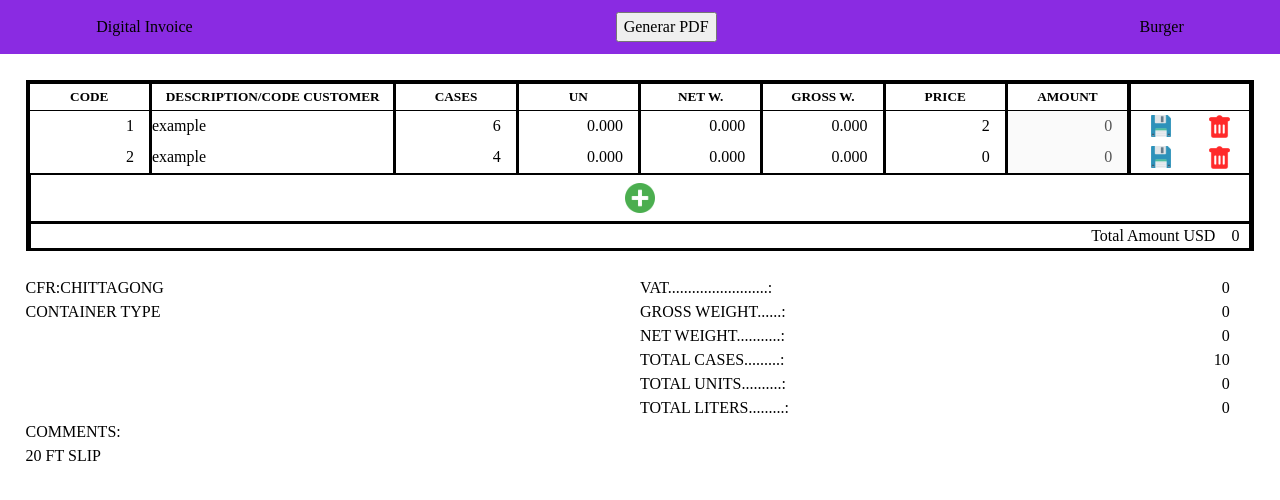
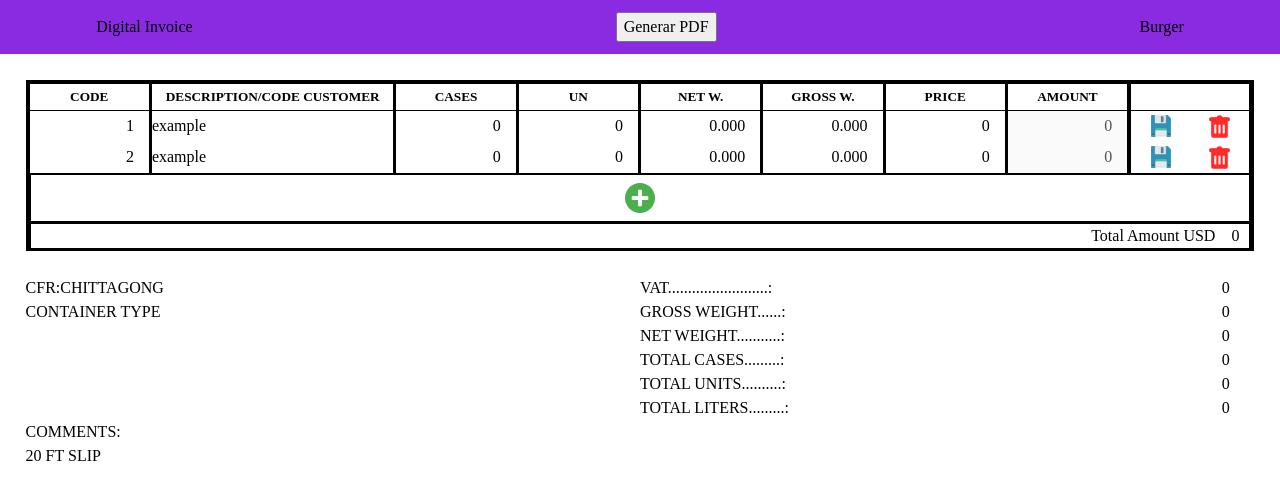
Before and after one commit to PDFgenerator/PDFgenerator.github.io, a React (Create React App) app: page / in a window 1280 px wide. Shown: the top 500 px of the page. Built offline with nearby package versions, Linux system fonts and the light colour scheme; a web font is replaced by a local one.

Commit message:
funcion calculate all amount in rows its working good

```diff
--- a/src/App/Inovoice/RowCard/rowCard.jsx
+++ b/src/App/Inovoice/RowCard/rowCard.jsx
@@ -2,19 +2,21 @@ import css from "./rowCard.module.css";
 import bucket from "../../../Assets/borrar.svg";
 import disquete from "../../../Assets/disquete.svg";
 import { useState } from "react";
-import {DataService, updateTotals} from "../../../Repository/DataService.js";
+import {calculateAmount, DataService, updateTotals} from "../../../Repository/DataService.js";
 
 export function RowCard(props) {
 
     const [id, setId] = useState(props.id);
     const [code, setCode] = useState();
     const [description, setDescription] = useState();
-    const [cases, setCases] = useState();
+    const [cases, setCases] = useState(0);
     const [un, setUn] = useState();
     const [net, setNet] = useState();
     const [gross, setGross] = useState();
-    const [price, setPrice] = useState();
-    const [amount, setAmount] = useState();
+    const [price, setPrice] = useState(0);
+    const [amount, setAmount] = useState(props.amount);
+
+    // calculateAmount(DataService.table)
 
     const edit = (rowToEdit) => {
         console.log(DataService.table.filter( row => row.id === rowToEdit.id))
@@ -36,14 +38,17 @@ export function RowCard(props) {
         if (!net) {row.net = props.net};
         if (!gross) {row.gross = props.gross};
         if (!price) {row.price = props.price};
-        if (!amount) {row.amount = props.amount};
+        // if (!amount) {row.amount = props.amount};
 
+        calculateAmount(DataService.table)
         edit(row)
         updateTotals()
         props.setIsSaved(true)
+
         console.log(row)
         console.log(DataService.table)
     }
+
 
     return (
         <form className={css.RowStyles} onSubmit={ save } >
@@ -55,8 +60,8 @@ export function RowCard(props) {
             <input defaultValue={props.net} onChange={ (e) => setNet(e.target.value) }         className={css.net} type="number" step="0.001" required/>
             <input defaultValue={props.gross} onChange={ (e) => setGross(e.target.value) }       className={css.gross} type="number" step="0.001" required/>
             <input defaultValue={props.price} onChange={ (e) => setPrice(e.target.value) }       className={css.price} type="number" step="0.01" required/>
-            <input defaultValue={props.amount} onChange={ (e) => setAmount(e.target.value) }      className={css.amount} type="number" step="0.01" disabled/>
-
+            <input value={props.amount} className={css.amount} type="number" step="0.01" disabled/>
+            {console.log("row: ",id ,props.amount, amount)}
             <div className={css.FirstInput}>
                 <button type="submit" ><img src={disquete} alt="disquete" /></button>
                 <button><img className={css.Bucket} src={bucket} alt="bucket" /></button>
--- a/src/App/Inovoice/table.jsx
+++ b/src/App/Inovoice/table.jsx
@@ -2,7 +2,7 @@ import { RowCard } from './RowCard/rowCard';
 import { TotalResults } from './TotalResults/totalResults';
 import css from './table.module.css';
 import plus from "../../Assets/plus.svg";
-import { DataService } from '../../Repository/DataService';
+import { calculateAmount, DataService } from '../../Repository/DataService';
 import { useEffect, useState } from "react";
 import { v4 as uuidv4 } from "uuid";
 
@@ -14,10 +14,11 @@ function Table() {
     const [isSaved, setIsSaved] = useState(false)
 
     useEffect( () => {
+        calculateAmount(DataService.table)
         setArray(DataService.table)
         setTotals(DataService.totals.amount)
         setLoading(true)
-    },[loading])
+    },[loading, isSaved])
 
     const create = () => {
         setLoading(true)
--- a/src/Repository/DataService.js
+++ b/src/Repository/DataService.js
@@ -7,19 +7,19 @@ export let DataService = {
             id: 1,
             code: "1",
             description: "example",
-            cases: 6,
-            un: "0.000",
+            cases: 0,
+            un: "0",
             net: "0.000",
             gross: "0.000",
-            price: 2.00,
+            price: 0.00,
             amount: 0.00,
         },
         {
             id: 2,
             code: "2",
             description: "example",
-            cases: 4,
-            un: "0.000",
+            cases: 0,
+            un: "0",
             net: "0.000",
             gross: "0.000",
             price: 0.00,
@@ -47,6 +47,12 @@ export let DataService = {
 let array = DataService.table
 let atributtes = ["cases", "un", "net", "gross", "amount"]
 
+export function calculateAmount(param) {
+    param.forEach(
+        row => row.amount = row.cases*row.price
+    )
+}
+
 export function updateTotals() {
     const sum = (param) => {
         let arrayParam = array.map(
@@ -66,6 +72,8 @@ export function updateTotals() {
     atributtes.forEach(
         atributte => DataService.totals[atributte] = sum(atributte)
     )
-    console.log(DataService.totals,     DataService.totals["amount"] = sum("amount")
-    )
+
+
+
+    console.log(DataService.totals, DataService.totals["amount"] = sum("amount"))
 }
```
